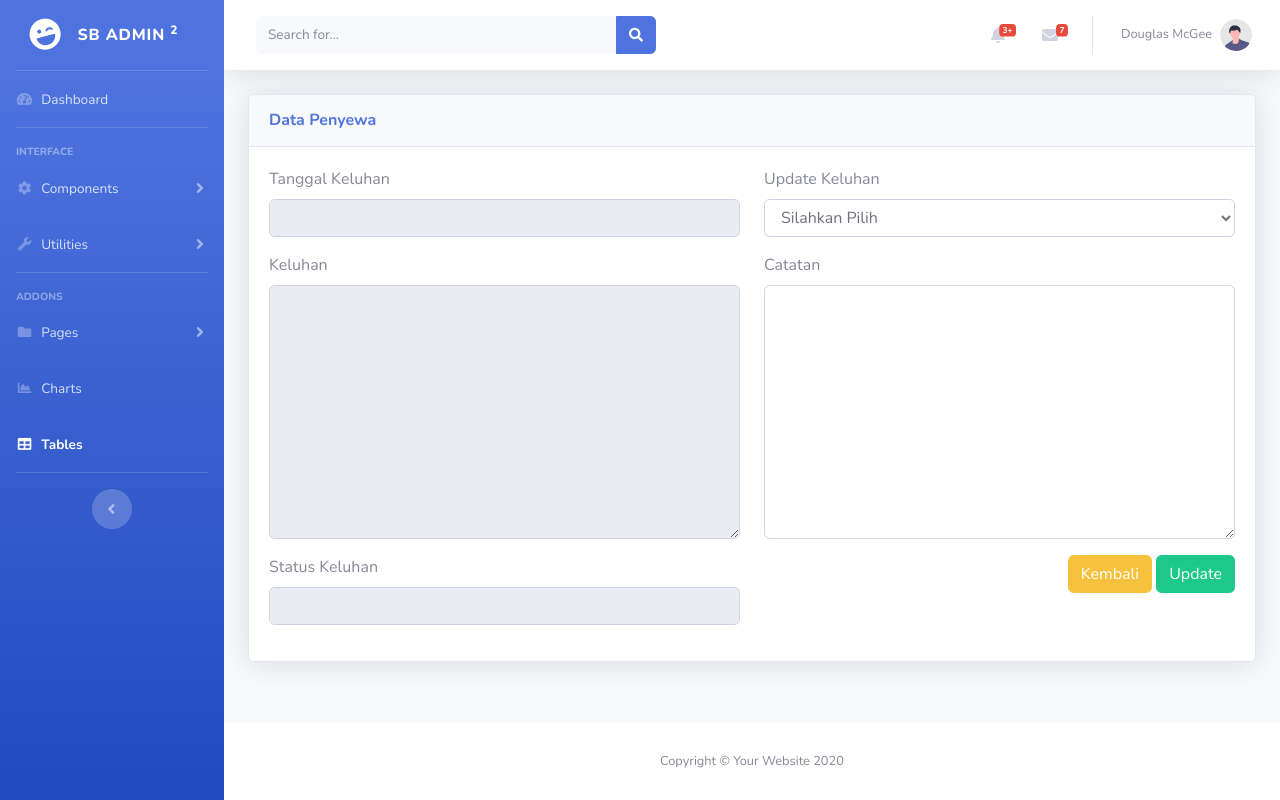
After one commit to latiefqohar/sewa, a CodeIgniter app: page /sewa/index.php/keluhan/detail/1 in a window 1280 px wide. The commit adds this page. Run offline with CodeIgniter, Linux system fonts and the light colour scheme; data that the repository does not hold is empty.

Commit message:
admin done

```diff
--- /dev/null
+++ b/application/controllers/Keluhan.php
@@ -0,0 +1,35 @@
+<?php
+
+defined('BASEPATH') OR exit('No direct script access allowed');
+
+class Keluhan extends CI_Controller {
+
+    public function index()
+    {
+        $keluhan = $this->db->query("SELECT penyewa.nama,keluhan.* from keluhan join penyewa on keluhan.id_penyewa = penyewa.id")->result();
+        $data['data_keluhan'] = $keluhan;
+
+        $this->load->view('template/header');
+        $this->load->view('list_keluhan', $data);
+        $this->load->view('template/footer');
+    }
+
+    public function detail($id){
+        if ($_SERVER['REQUEST_METHOD'] === 'POST') {
+            $status = $this->input->post("status");
+            $catatan = $this->input->post("catatan");
+            $this->main_model->update_data(['id'=>$id],['status_keluhan'=>$status,'catatan'=>$catatan],'keluhan');
+            $this->session->set_flashdata("msg",'swal("Sukses!", "Status berhasil diupdate!", "success");');
+         }
+         $keluhan = $this->main_model->find_data(['id'=>$id],'keluhan')->row_array();
+         $data['keluhan'] = $keluhan;
+         $this->load->view('template/header');
+         $this->load->view('detail_keluhan', $data);
+         $this->load->view('template/footer');
+    }
+}
+
+/* End of file Keluhan.php */
+
+
+?>
--- /dev/null
+++ b/application/views/detail_keluhan.php
@@ -0,0 +1,49 @@
+<!-- Basic Card Example -->
+<div class="card shadow mb-4">
+    <div class="card-header py-3">
+        <h6 class="m-0 font-weight-bold text-primary">Data Penyewa</h6>
+    </div>
+    <div class="card-body">
+        <div class="row">
+            <div class="col-lg-6 col-sm-16 col-xs-12">
+                    <div class="form-group">
+                        <label for="nama">Tanggal Keluhan</label>
+                        <input type="text" class="form-control" id="nama" value="<?= $keluhan['tanggal']; ?>"
+                            readonly>
+                    </div>
+                    <div class="form-group">
+                        <label for="total_tagihan">Keluhan</label>
+                        <textarea class="form-control" cols="30" rows="10" readonly><?= $keluhan['keluhan']; ?></textarea>
+                    </div>
+                    <div class="form-group">
+                        <label for="status_bayar">Status Keluhan</label>
+                        <input type="text" class="form-control" id="status_bayar" value="<?= $keluhan['status_keluhan']; ?>" readonly>
+                    </div>
+
+            </div>
+            <div class="col-lg-6 col-sm-16 col-xs-12">
+
+                <form action="" method="POST">
+
+                    <div class="form-group">
+                        <label for="tipe_tagihan">Update Keluhan</label>
+                        <select name="status" class="form-control" required>
+                            <option value="">Silahkan Pilih</option>
+                            <option value="Selesai">Selesai</option>
+                            <option value="Belum Selesai">Belum Selesai</option>
+                        </select>
+                    </div>
+                    <div class="form-group">
+                        <label for="">Catatan</label>
+                       <textarea name="catatan"class="form-control" cols="30" rows="10"><?= $keluhan['catatan']; ?></textarea>
+                    </div>
+                    <div class="form-group float-right">
+                    <a href="<?= base_url('keluhan'); ?>" type="submit" class="btn btn-warning">Kembali</a>
+                    <button type="submit" class="btn btn-success">Update</button>
+                    </div>
+                </form>
+            </div>
+        </div>
+    </div>
+
+</div>
--- a/application/views/template/footer.php
+++ b/application/views/template/footer.php
@@ -62,6 +62,7 @@
     <!-- Page level custom scripts -->
     <script src="<?= base_url('assets/js/'); ?>/demo/datatables-demo.js"></script>
 
+    <script><?= $this->session->flashdata("msg"); ?></script>
 </body>
 
 </html>
--- a/application/views/template/header.php
+++ b/application/views/template/header.php
@@ -23,6 +23,7 @@
 
     <!-- Custom styles for this page -->
     <link href="<?= base_url('assets/vendor/'); ?>datatables/dataTables.bootstrap4.min.css" rel="stylesheet">
+    <script src="https://unpkg.com/sweetalert/dist/sweetalert.min.js"></script>
 
 </head>
 
```
Also changed, not shown: application/controllers/Tagihan.php (+15 -0 lines), application/views/detail_tagihan.php (+10 -5 lines), application/views/list_keluhan.php (added, +47 -0 lines).
